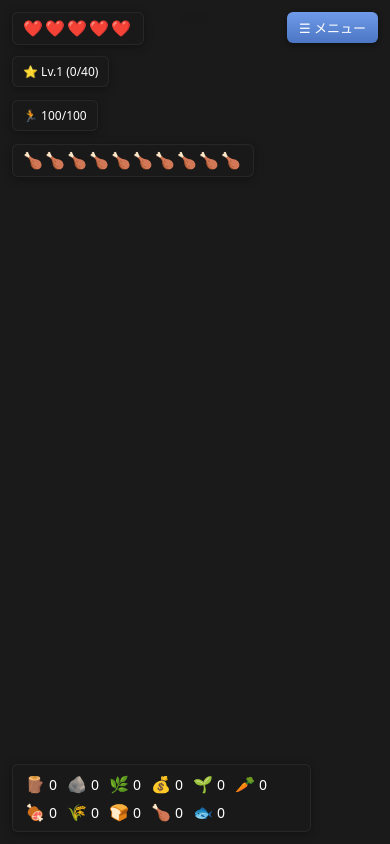
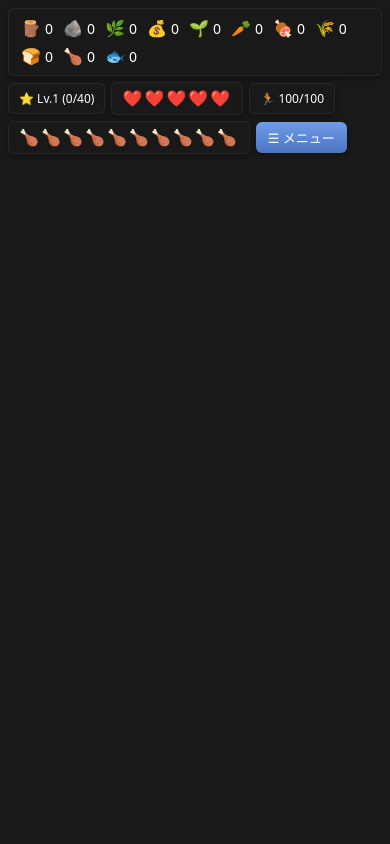
Before and after one commit to ysk423/open-world-game, a website built with Vite: page client/index.html in a window 390 px wide. Both pictures are taken after typing "Sample" into the empty fields and a click on the button "参加する". Built offline with nearby package versions, Linux system fonts and the light colour scheme; files whose address does not match are found by name.

Commit message:
HUDと操作ボタンのレイアウトを改善し、スマホ縦持ち時に3段構成に変更。新しいコンテナを追加し、各UI要素を適切な位置に配置。

```diff
--- a/client/index.html
+++ b/client/index.html
@@ -22,7 +22,12 @@
       </form>
       <button id="game-reset-button" type="button">🔄 ゲームをリセット</button>
     </div>
+    <!-- スマホ縦持ち時、style.cssのportraitメディアクエリで上段(HUD)/中段(ゲーム画面)/
+         下段(操作ボタン)の3段に組み替えるための入れ物。横持ち/デスクトップでは各要素が
+         position:fixedのままなのでこれらのコンテナ自体は見た目に影響しない -->
+    <div id="hud-row"></div>
     <div id="app"></div>
+    <div id="controls-row"></div>
     <script type="module" src="/src/main.ts"></script>
   </body>
 </html>
--- a/client/src/scenes/GameScene.ts
+++ b/client/src/scenes/GameScene.ts
@@ -55,6 +55,7 @@ import { SprintButton } from "../ui/SprintButton";
 import { StaminaHud } from "../ui/StaminaHud";
 import { HungerHud } from "../ui/HungerHud";
 import { Minimap, type MinimapPoint } from "../ui/Minimap";
+import { getHudRoot } from "../ui/layoutRoots";
 import { isTouchDevice } from "../utils/device";
 
 const WATER_GID = 3;
@@ -474,7 +475,7 @@ export class GameScene extends Phaser.Scene {
     // 生存時間を常に表示し、自己ベスト更新を目指すサバイバル要素にする
     this.survivalTimerHud = document.createElement("div");
     this.survivalTimerHud.id = "survival-timer-hud";
-    document.body.appendChild(this.survivalTimerHud);
+    getHudRoot().appendChild(this.survivalTimerHud);
 
     if (!this.sound.get("bgm")) {
       this.sound.play("bgm", { loop: true, volume: 0.25 });
@@ -841,7 +842,7 @@ export class GameScene extends Phaser.Scene {
         const isOpen = this.worldMap!.element.style.display !== "none";
         this.worldMap!.element.style.display = isOpen ? "none" : "block";
       });
-      document.body.appendChild(this.worldMapToggle);
+      getHudRoot().appendChild(this.worldMapToggle);
 
       // 昼夜サイクルの暗さを表現するオーバーレイ(カメラに固定し、UI用の文字表示より下に描画する)
       this.nightOverlay = this.add
--- a/client/src/style.css
+++ b/client/src/style.css
@@ -965,3 +965,89 @@ button:active {
   opacity: 0.6;
   cursor: not-allowed;
 }
+
+/* スマホ縦持ち: 横長固定の内部解像度(768x432)をFITで縮小すると、canvasが画面上部の
+   小さな帯に収まってしまい、そこにHUD(position:fixedで左上に積んであるだけ)が重なり、
+   さらに画面下部固定の操作ボタンとの間に大きな空白ができてしまう。
+   index.htmlに用意した#hud-row(上段)/#app(中段=ゲーム画面)/#controls-row(下段)を
+   縦に並ぶflexカラムにし、各要素をposition:staticへ戻して通常フローに乗せることで
+   「上段=HUD、中段=ゲーム画面、下段=操作ボタン」の3段構成にする。
+   横持ち/デスクトップ(このメディアクエリの外)は従来どおりposition:fixedのまま変えない。 */
+@media (orientation: portrait) {
+  body {
+    display: flex;
+    flex-direction: column;
+  }
+
+  #hud-row {
+    order: 1;
+    flex: 0 0 auto;
+    display: flex;
+    flex-wrap: wrap;
+    align-items: center;
+    gap: 6px;
+    width: 100%;
+    padding: 8px;
+    box-sizing: border-box;
+  }
+
+  #app {
+    order: 2;
+    flex: 1 1 auto;
+    min-height: 0;
+    width: 100%;
+    height: auto;
+  }
+
+  #controls-row {
+    order: 3;
+    flex: 0 0 auto;
+    position: relative;
+    width: 100%;
+    min-height: 190px;
+  }
+
+  /* HUD要素を#hud-rowの通常フローに乗せる(デスクトップ向けのposition:fixed指定を打ち消す)。
+     #world-mapは対象外(position:fixedのまま中央固定オーバーレイとして表示し続ける) */
+  #health-hud,
+  #experience-hud,
+  #stamina-hud,
+  #hunger-hud,
+  #inventory-hud,
+  #minimap,
+  #menu-toggle,
+  #world-map-toggle,
+  #survival-timer-hud {
+    position: static;
+    left: auto;
+    right: auto;
+    top: auto;
+    bottom: auto;
+    transform: none;
+    max-width: none;
+  }
+
+  /* 操作ボタン類は#controls-row基準の絶対配置にする(デスクトップ向けの
+     画面全体基準のbottom起点指定を、コンテナ内のbottom起点に置き換える) */
+  #touch-dpad,
+  #action-button,
+  #sprint-button {
+    position: absolute;
+    top: auto;
+  }
+
+  #touch-dpad {
+    left: 12px;
+    bottom: 16px;
+  }
+
+  #action-button {
+    right: 12px;
+    bottom: 24px;
+  }
+
+  #sprint-button {
+    right: 88px;
+    bottom: 32px;
+  }
+}
--- a/client/src/ui/ActionButton.ts
+++ b/client/src/ui/ActionButton.ts
@@ -1,3 +1,5 @@
+import { getControlsRoot } from "./layoutRoots";
+
 /** 画面右下の大きな丸ボタン。タッチ端末でクリックに相当するアクション(向いている方向への採集・攻撃・会話など)を行う */
 export class ActionButton {
   constructor(onAction: () => void) {
@@ -12,6 +14,6 @@ export class ActionButton {
     };
     button.addEventListener("pointerdown", trigger);
 
-    document.body.appendChild(button);
+    getControlsRoot().appendChild(button);
   }
 }
--- a/client/src/ui/ExperienceHud.ts
+++ b/client/src/ui/ExperienceHud.ts
@@ -1,4 +1,5 @@
 import type { Experience } from "../systems/Experience";
+import { getHudRoot } from "./layoutRoots";
 
 export class ExperienceHud {
   private el: HTMLDivElement;
@@ -6,7 +7,7 @@ export class ExperienceHud {
   constructor(experience: Experience) {
     this.el = document.createElement("div");
     this.el.id = "experience-hud";
-    document.body.appendChild(this.el);
+    getHudRoot().appendChild(this.el);
 
     experience.onChange((level, exp, expToNextLevel) => this.render(level, exp, expToNextLevel));
   }
--- a/client/src/ui/HealthHud.ts
+++ b/client/src/ui/HealthHud.ts
@@ -1,4 +1,5 @@
 import type { Health } from "../systems/Health";
+import { getHudRoot } from "./layoutRoots";
 
 export class HealthHud {
   private el: HTMLDivElement;
@@ -18,7 +19,7 @@ export class HealthHud {
     this.healButton.addEventListener("click", onHeal);
     this.el.appendChild(this.healButton);
 
-    document.body.appendChild(this.el);
+    getHudRoot().appendChild(this.el);
 
     health.onChange((hp, maxHp) => this.render(hp, maxHp));
   }
--- a/client/src/ui/HungerHud.ts
+++ b/client/src/ui/HungerHud.ts
@@ -1,4 +1,5 @@
 import type { Hunger } from "../systems/Hunger";
+import { getHudRoot } from "./layoutRoots";
 
 export class HungerHud {
   private el: HTMLDivElement;
@@ -18,7 +19,7 @@ export class HungerHud {
     this.eatButton.addEventListener("click", onEat);
     this.el.appendChild(this.eatButton);
 
-    document.body.appendChild(this.el);
+    getHudRoot().appendChild(this.el);
 
     hunger.onChange((value, max) => this.render(value, max));
   }
--- a/client/src/ui/InventoryHud.ts
+++ b/client/src/ui/InventoryHud.ts
@@ -1,5 +1,6 @@
 import type { ItemId } from "../systems/Inventory";
 import type { Inventory } from "../systems/Inventory";
+import { getHudRoot } from "./layoutRoots";
 
 const ICON_BY_ITEM: Record<ItemId, string> = {
   wood: "🪵",
@@ -42,7 +43,7 @@ export class InventoryHud {
   constructor(inventory: Inventory) {
     this.el = document.createElement("div");
     this.el.id = "inventory-hud";
-    document.body.appendChild(this.el);
+    getHudRoot().appendChild(this.el);
 
     inventory.onChange((counts) => this.render(counts));
   }
--- a/client/src/ui/MenuHub.ts
+++ b/client/src/ui/MenuHub.ts
@@ -1,3 +1,5 @@
+import { getHudRoot } from "./layoutRoots";
+
 export type MenuHubEntry = {
   icon: string;
   label: string;
@@ -26,7 +28,7 @@ export class MenuHub {
     this.toggleButton = document.createElement("button");
     this.toggleButton.id = "menu-toggle";
     this.toggleButton.addEventListener("click", () => this.handleToggleClick());
-    document.body.appendChild(this.toggleButton);
+    getHudRoot().appendChild(this.toggleButton);
 
     this.hubPanel = document.createElement("div");
     this.hubPanel.id = "menu-hub-panel";
--- a/client/src/ui/Minimap.ts
+++ b/client/src/ui/Minimap.ts
@@ -1,3 +1,5 @@
+import { getHudRoot } from "./layoutRoots";
+
 export type MinimapPoint = { x: number; y: number; color: string };
 
 const DEFAULT_SIZE = 120;
@@ -28,7 +30,9 @@ export class Minimap {
     this.canvas.id = elementId;
     this.canvas.width = size;
     this.canvas.height = size;
-    document.body.appendChild(this.canvas);
+    // world-map(全体マップ)側はposition:fixedのままなので、hud-rowの子になっても
+    // 通常フローに参加せず中央固定オーバーレイとして表示され続ける
+    getHudRoot().appendChild(this.canvas);
 
     const ctx = this.canvas.getContext("2d");
     if (!ctx) throw new Error("ミニマップ用の2Dコンテキストの取得に失敗しました");
--- a/client/src/ui/SprintButton.ts
+++ b/client/src/ui/SprintButton.ts
@@ -1,3 +1,5 @@
+import { getControlsRoot } from "./layoutRoots";
+
 /** 画面右下の「押している間だけダッシュする」ボタン(タッチ端末向け)。キーボードのスペースキーに相当する */
 export class SprintButton {
   constructor(onChange: (active: boolean) => void) {
@@ -15,6 +17,6 @@ export class SprintButton {
     button.addEventListener("pointerleave", setActive(false));
     button.addEventListener("pointercancel", setActive(false));
 
-    document.body.appendChild(button);
+    getControlsRoot().appendChild(button);
   }
 }
--- a/client/src/ui/StaminaHud.ts
+++ b/client/src/ui/StaminaHud.ts
@@ -1,4 +1,5 @@
 import type { Stamina } from "../systems/Stamina";
+import { getHudRoot } from "./layoutRoots";
 
 export class StaminaHud {
   private el: HTMLDivElement;
@@ -6,7 +7,7 @@ export class StaminaHud {
   constructor(stamina: Stamina) {
     this.el = document.createElement("div");
     this.el.id = "stamina-hud";
-    document.body.appendChild(this.el);
+    getHudRoot().appendChild(this.el);
 
     stamina.onChange((current, max) => this.render(current, max));
   }
--- a/client/src/ui/TouchDPad.ts
+++ b/client/src/ui/TouchDPad.ts
@@ -1,3 +1,5 @@
+import { getControlsRoot } from "./layoutRoots";
+
 type DPadDirection = "up" | "down" | "left" | "right";
 
 const VECTOR: Record<DPadDirection, { x: number; y: number }> = {
@@ -45,7 +47,7 @@ export class TouchDPad {
     root.appendChild(makeButton("right", "▶", "dpad-right"));
     root.appendChild(makeButton("down", "▼", "dpad-down"));
 
-    document.body.appendChild(root);
+    getControlsRoot().appendChild(root);
   }
 
   private currentVector(): [number, number] {
--- /dev/null
+++ b/client/src/ui/layoutRoots.ts
@@ -0,0 +1,19 @@
+/**
+ * HUD要素・タッチ操作ボタンを追加する先のコンテナ。index.htmlに静的に用意されている
+ * `#hud-row`(上段)・`#controls-row`(下段)へ追加することで、スマホ縦持ち時にCSS側
+ * (style.cssの`@media (orientation: portrait)`)が上段=HUD/中段=ゲーム画面/下段=操作ボタン
+ * の3段レイアウトに組み替えられるようにする。デスクトップ/横持ちでは各要素は従来どおり
+ * position:fixedで画面端に固定されるため、親要素がどちらでも見た目は変わらない。
+ * コンテナが見つからない場合(将来的なテスト環境など)はdocument.bodyへフォールバックする。
+ */
+function resolveRoot(id: string): HTMLElement {
+  return document.getElementById(id) ?? document.body;
+}
+
+export function getHudRoot(): HTMLElement {
+  return resolveRoot("hud-row");
+}
+
+export function getControlsRoot(): HTMLElement {
+  return resolveRoot("controls-row");
+}
```
Also changed, not shown: Docs/design.md (+1 -0 lines), Docs/spec.md (+1 -1 lines).
